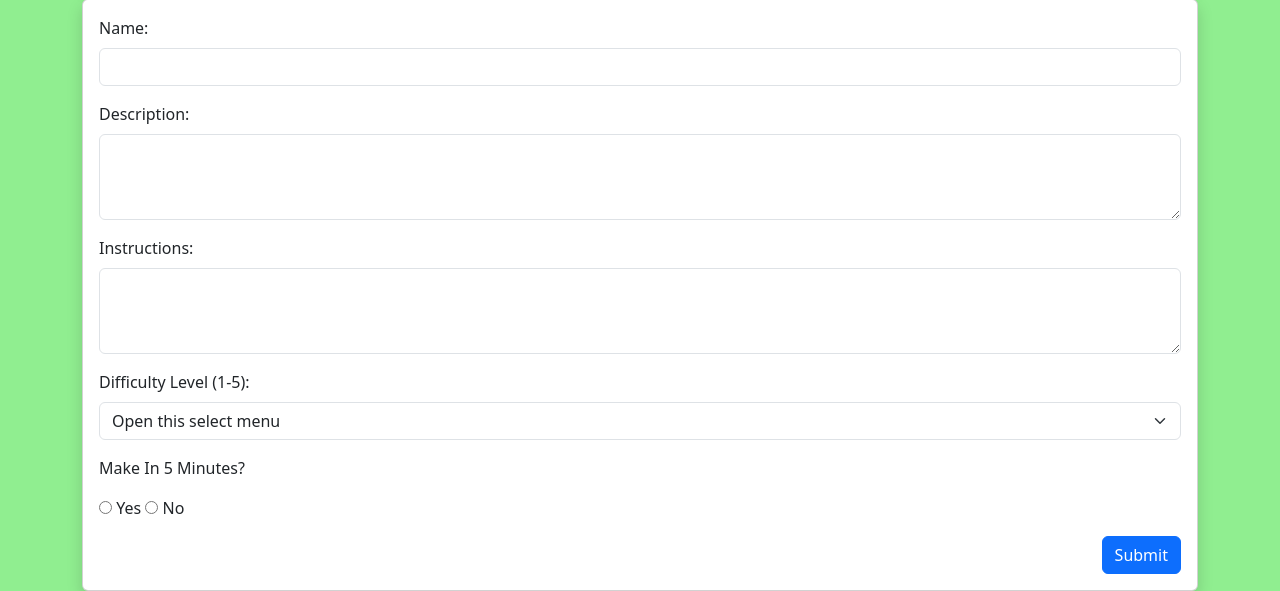
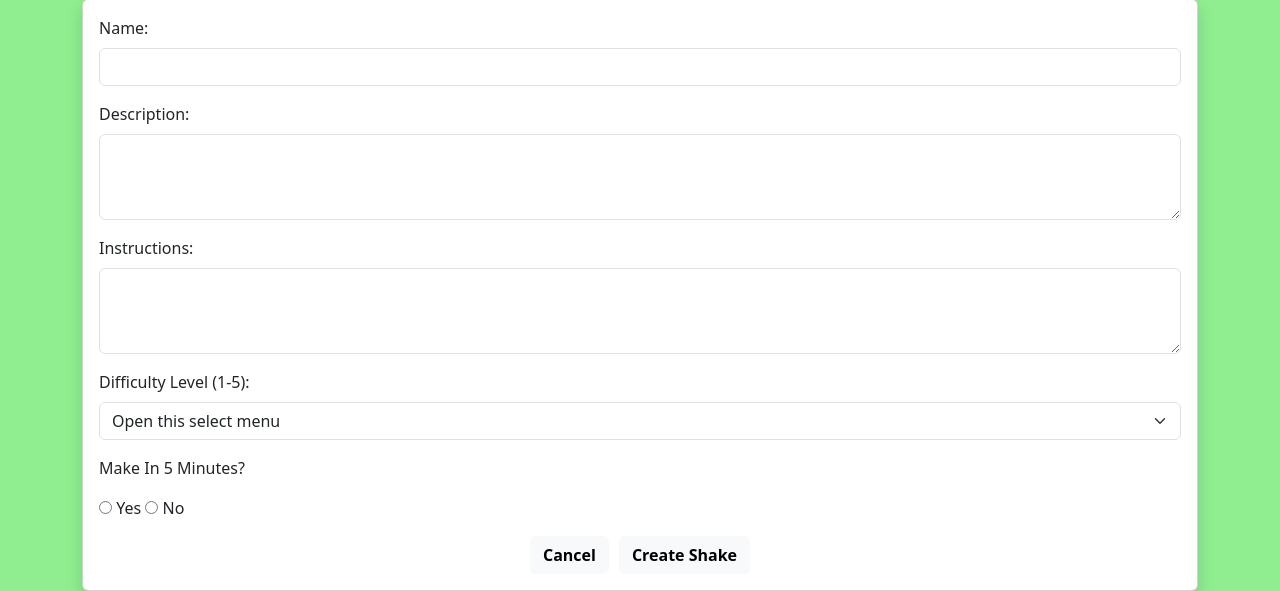
Before and after one commit to PaulDeUlloa/Sunkissed-Milkshakes-Python, a Flask app: page /shakes/new in a window 1280 px wide. Shown: the part 292-883 px from the top of the page. Run offline with Flask 3, Linux system fonts and the light colour scheme; the visitor is signed in with stand-in values (Sample User, id 1); data that the repository does not hold is empty.

Commit message:
cancel and submit buttons updated for create page

```diff
--- a/flask_app/templates/new_shake.html
+++ b/flask_app/templates/new_shake.html
@@ -68,8 +68,9 @@
                                 <input type="radio" name="is_under_5" value="0" id="is_under_5">
                                 <label for="is_under_5">No</label>
                             </div>
-                            <div style="text-align: end;">
-                                <button type="submit" class="btn btn-primary">Submit</button>
+                            <div style="display: flex; flex-direction: row; align-items: center; justify-content: center; gap: 10px;">
+                                <button class="btn btn-light"><a href="/shakes" style=" color: rgb(0, 0, 0); text-decoration: none; font-weight: 600;">Cancel</a></button>
+                                <button type="submit" class="btn btn-light" style=" color: rgb(0, 0, 0); text-decoration: none; font-weight: 600;">Create Shake</button>
                             </div>
                         </form>
                     </div>
```
